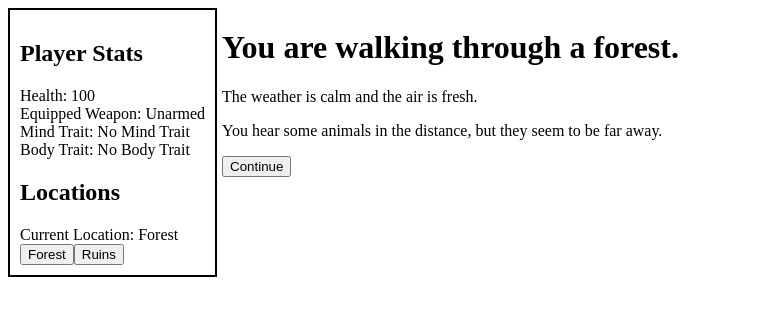
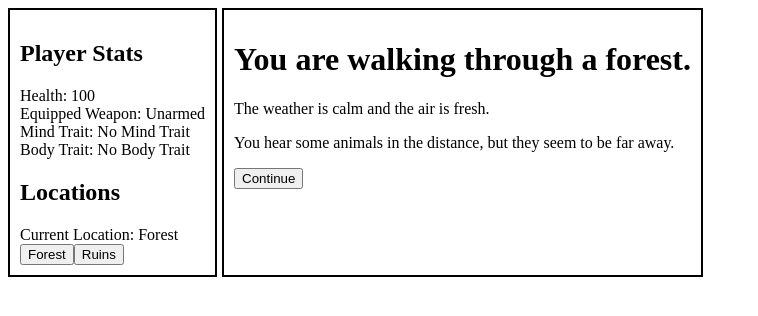
Before and after one commit to justabread/Nomad, a Next.js app: page / in a window 1280 px wide. Both pictures are taken after a click on the button "Start Game". Shown: the top 316 px of the page, without its empty margins (0-758 px from the left). Built offline with nearby package versions, Linux system fonts and the light colour scheme.

Commit message:
added common UI-element style

```diff
--- a/src/app/GameWindow.module.css
+++ b/src/app/GameWindow.module.css
@@ -6,7 +6,5 @@
   .playerStatsContainer {
     display: flex;
     flex-direction: column;
-    border: 2px solid black;
-    padding: 10px;
   }
 }
--- a/src/app/GameWindow.tsx
+++ b/src/app/GameWindow.tsx
@@ -1,4 +1,4 @@
-import Preparation from "@/components/Preparation/Preparation";
+import "@/styles/CommonStyles.css";
 import {
   GameMasterContext,
   LocationsObject,
@@ -13,7 +13,7 @@ const GameWindow = () => {
   const LocationComponent = LocationsObject[playerLocation].component;
   return (
     <div className={styles.gameWindowContainer}>
-      <div className={styles.playerStatsContainer}>
+      <div className={`${styles.playerStatsContainer} UI-element`}>
         <h2>Player Stats</h2>
         <div>Health: {player.health}</div>
         <div>Equipped Weapon: {player.weapon}</div>
--- a/src/components/Journey/Environments/Forest/Forest.tsx
+++ b/src/components/Journey/Environments/Forest/Forest.tsx
@@ -44,7 +44,7 @@ const Forest = () => {
   };
 
   return (
-    <div>
+    <div className="UI-element">
       <h1>You are walking through a forest.</h1>
       <RandomEventComponent />
     </div>
--- a/src/components/Journey/Environments/Ruins/Ruins.tsx
+++ b/src/components/Journey/Environments/Ruins/Ruins.tsx
@@ -172,7 +172,7 @@ const Ruins = () => {
     setRandomEventComponent(() => useGenerateRandomElement(RuinsEvents)[1]);
   };
   return (
-    <div>
+    <div className="UI-element">
       <h1>The ruins of an unknown city lay before you.</h1>
       <RandomEventComponent />
     </div>
--- a/src/components/Preparation/Preparation.module.css
+++ b/src/components/Preparation/Preparation.module.css
@@ -2,8 +2,6 @@
   display: flex;
   flex-direction: column;
   justify-content: center;
-  border: 2px solid black;
-  padding: 10px;
 
   .selectorsContainer {
     display: flex;
--- a/src/components/Preparation/Preparation.tsx
+++ b/src/components/Preparation/Preparation.tsx
@@ -55,7 +55,7 @@ const Preparation = () => {
   };
 
   return (
-    <div className={styles.preparationContainer}>
+    <div className={`${styles.preparationContainer} UI-element`}>
       <h1>Welcome to Nomad</h1>
       <h2>Prepare your nomad and embark on a journey.</h2>
       <div className={styles.selectorsContainer}>
--- /dev/null
+++ b/src/styles/CommonStyles.css
@@ -0,0 +1,4 @@
+.UI-element {
+  border: 2px solid black;
+  padding: 10px;
+}
```
